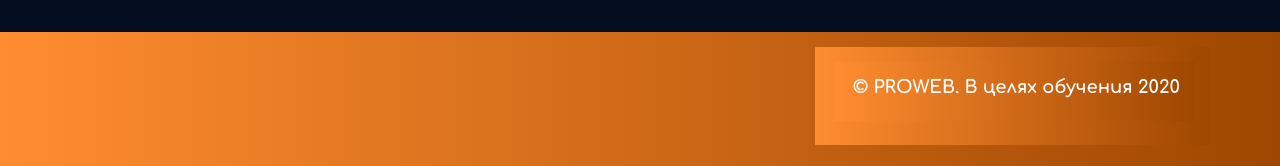
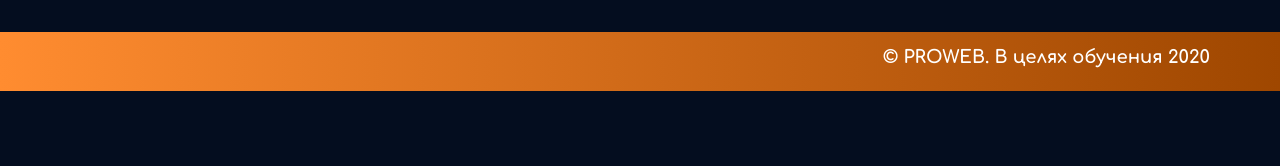
Before and after one commit to aziztroiuydf/vie-rest, a plain HTML site: page index.html in a window 1280 px wide. Shown: the part 1905-2071 px from the top of the page. After the commit the page ends 1996 px from the top, so only its background shows below. Drawn offline with Linux system fonts and the light colour scheme.

Commit message:
Update index.html

```diff
--- a/index.html
+++ b/index.html
@@ -229,25 +229,12 @@
         </section>
     </main>
 
-    <footer class="footer">
+    <footer class="footer" id="footer">
         <div class="container footer-content">
             <a href="">
                 <img src="img/Page 1.png" alt="">
                 <img src="img/Frame.png" alt="">
             </a>
-            <footer class="footer">
-                <div class="container footer-content">
-                    <a href="">
-                        <img src="img/Page 1.png" alt="">
-                        <img src="img/Frame.png" alt="">
-                    </a>
-                    <footer class="footer">
-                        <div class="container footer-content">
-                            <a href="">
-                                <img src="img/Page 1.png" alt="">
-                                <img src="img/Frame.png" alt="">
-                            </a>
-
 
             <a href="">
                 <h2 class="footer-text">© PROWEB. В целях обучения 2020</h2>
```
